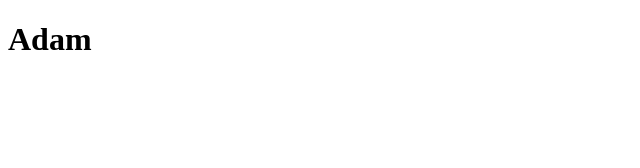
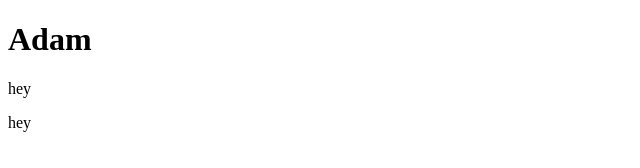
Before and after one commit to AdamaFed/letstry, a plain HTML site: page index.html in a window 1280 px wide. Shown: the full height of the page, 0-640 px from the left. Drawn offline with Linux system fonts and the light colour scheme.

Commit message:
experiment witch p

```diff
--- a/index.html
+++ b/index.html
@@ -7,5 +7,7 @@
   </head>
   <body>
     <h1>Adam</h1>
+    <p>hey</p>
+    <p>hey</p>
   </body>
 </html>
```
Also changed, not shown: 1 other file.
